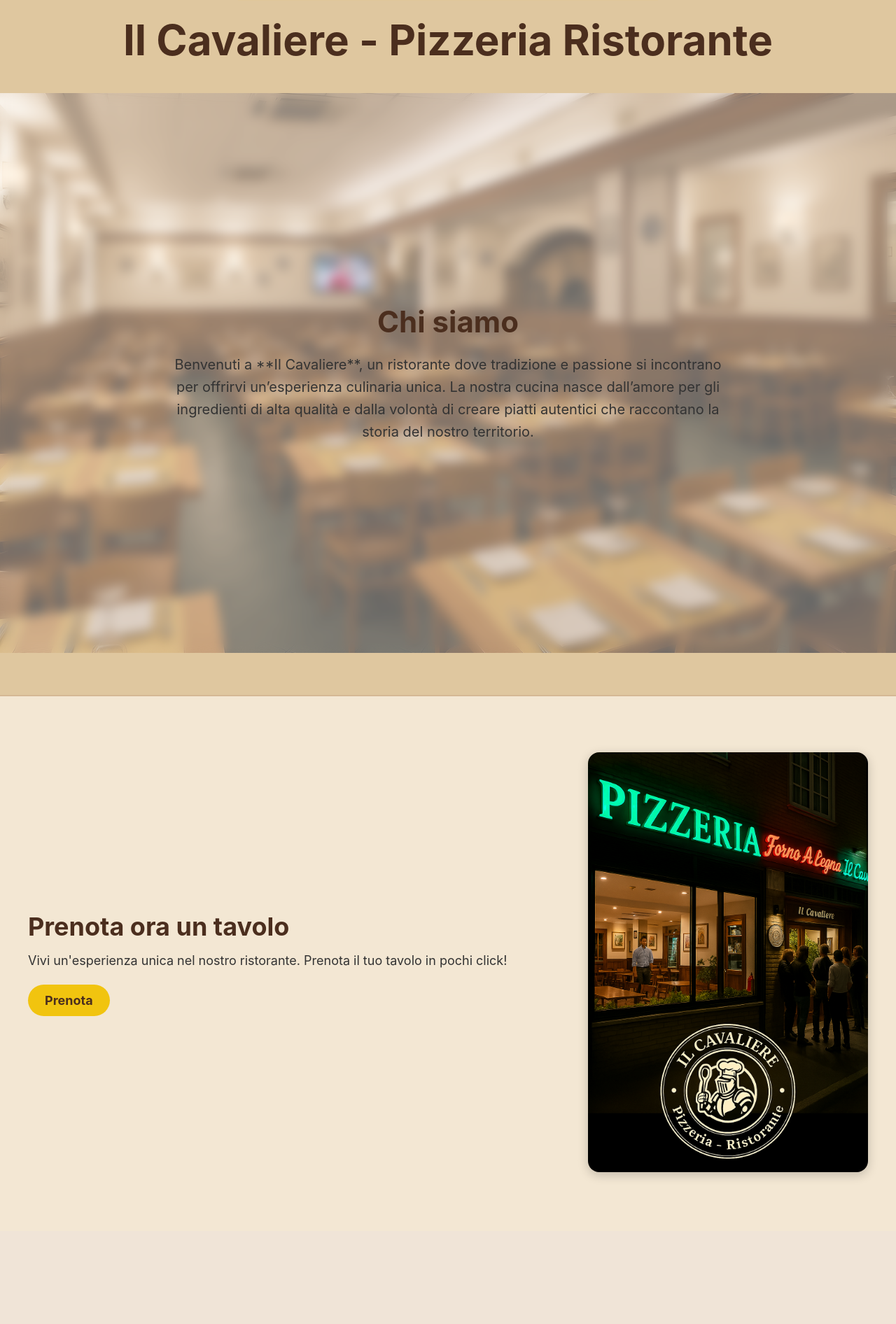
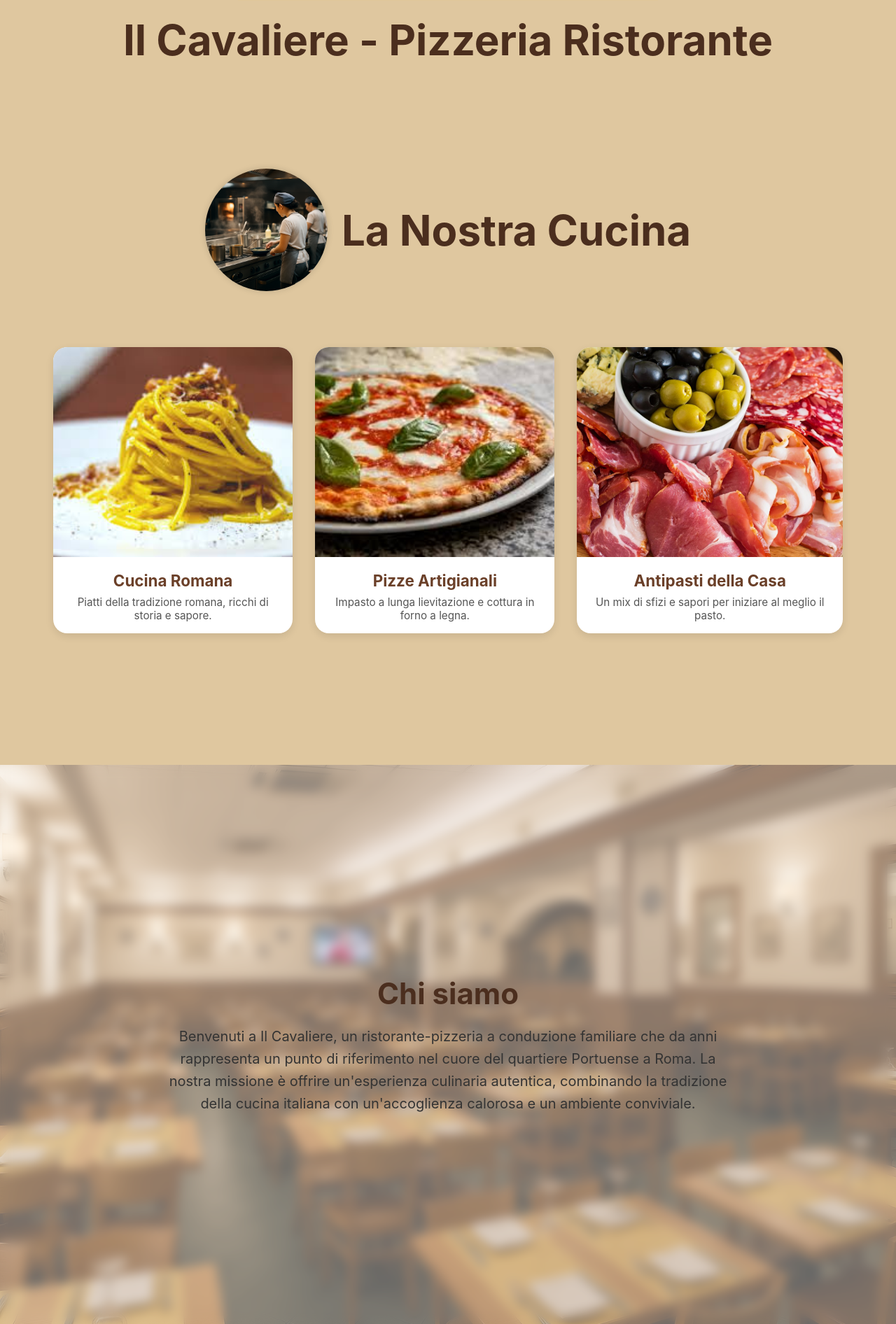
Before and after one commit to mattiaferra/ITS.py, a PHP site: page /ristorante.html in a window 1280 px wide. Shown: the part 713-2605 px from the top of the page at 70% size. Before the commit the page ends 2398 px from the top, so only its background shows below. Run offline with PHP 8.4, Linux system fonts and the light colour scheme.

Commit message:
commit html

```diff
--- a/proggetti_web_per_mio_conto/ristorante.html
+++ b/proggetti_web_per_mio_conto/ristorante.html
@@ -28,13 +28,52 @@
       <h1>Il Cavaliere - Pizzeria Ristorante</h1>
     </div>
   </main>
+  <br>
+  <br>
+  <br>
+  <section class="sezione-cucina">
+    <div class="intestazione-cucina">
+      <img src="img/cucina.png" alt="Logo Cucina" class="img-tonda">
+      <h2>La Nostra Cucina</h2>
+    </div>
 
-  <section class="about-section">
+    <br>
+    <br>
+
+    <div class="container-cards">
+      <div class="card">
+        <img src="img/carbonara.jpeg" alt="Cucina Romana">
+        <div class="card-content">
+          <h3>Cucina Romana</h3>
+          <p>Piatti della tradizione romana, ricchi di storia e sapore.</p>
+        </div>
+      </div>
+
+      <div class="card">
+        <img src="img/pizzarom.jpeg" alt="Pizza Artigianale">
+        <div class="card-content">
+          <h3>Pizze Artigianali</h3>
+          <p>Impasto a lunga lievitazione e cottura in forno a legna.</p>
+        </div>
+      </div>
+
+      <div class="card">
+        <img src="img/antipasti.jpg" alt="Antipasti della Casa">
+        <div class="card-content">
+          <h3>Antipasti della Casa</h3>
+          <p>Un mix di sfizi e sapori per iniziare al meglio il pasto.</p>
+        </div>
+      </div>
+    </div>
+  </section>
+<br>
+<br>
+<br>
+  <section class="about-section scroll-reveal">
     <div class="about-content">
-      <h2>Chi siamo</h2>
-      <p>
-        Benvenuti a **Il Cavaliere**, un ristorante dove tradizione e passione si incontrano per offrirvi un’esperienza culinaria unica.
-        La nostra cucina nasce dall’amore per gli ingredienti di alta qualità e dalla volontà di creare piatti autentici che raccontano la storia del nostro territorio.
+      <h2 data-delay="0.2s">Chi siamo</h2>
+      <p data-delay="0.4s">
+        Benvenuti a Il Cavaliere, un ristorante-pizzeria a conduzione familiare che da anni rappresenta un punto di riferimento nel cuore del quartiere Portuense a Roma. La nostra missione è offrire un'esperienza culinaria autentica, combinando la tradizione della cucina italiana con un'accoglienza calorosa e un ambiente conviviale.
       </p>
     </div>
   </section>
@@ -52,5 +91,21 @@
       </div>
     </div>
   </section>
+
+  <script>
+    const observer = new IntersectionObserver((entries) => {
+      entries.forEach(entry => {
+        if (entry.isIntersecting) {
+          entry.target.classList.add('visible');
+        }
+      });
+    }, {
+      threshold: 0.2 // Quando il 20% dell'elemento è visibile
+    });
+
+    document.querySelectorAll('.scroll-reveal').forEach(el => observer.observe(el));
+  </script>
+
+
 </body>
 </html>
--- a/proggetti_web_per_mio_conto/styles.css
+++ b/proggetti_web_per_mio_conto/styles.css
@@ -86,12 +86,89 @@ body {
   color: #4b2e1e;
 }
 
+/* Sezione "La nostra cucina" */
+.sezione-cucina {
+  padding: 3rem 1rem;
+  max-width: 1200px;
+  margin: 0 auto 5rem auto;
+}
+
+/* Immagine tonda + titolo */
+.intestazione-cucina {
+  display: flex;
+  align-items: center;
+  gap: 20px;
+  justify-content: center;
+  margin-bottom: 40px;
+  flex-wrap: wrap;
+}
+
+.intestazione-cucina h2 {
+  font-size: 60px;
+  color: #4b2e1e;
+}
+
+.img-tonda {
+  width: 175px;
+  height: 175px;
+  object-fit: cover;
+  border-radius: 50%;
+  box-shadow: 0 0 10px rgba(0,0,0,0.15);
+}
+
+/* Container delle card */
+.container-cards {
+  display: flex;
+  flex-wrap: nowrap;
+  gap: 2rem;
+  justify-content: center;
+  padding: 0 20px;
+}
+
+/* Card singola */
+.card {
+  background-color: #fff;
+  border-radius: 20px;
+  box-shadow: 0 4px 12px rgba(0,0,0,0.1);
+  overflow: hidden;
+  max-width: 450px;
+  transition: transform 0.2s ease;
+}
+
+.card:hover {
+  transform: translateY(-5px);
+}
+
+.card img {
+  width: 100%;
+  height: 300px;
+  object-fit: cover;
+}
+
+.card-content {
+  padding: 1rem;
+  text-align: center;
+}
+
+.card-content h3 {
+  margin: 0;
+  color: #6b4029;
+  font-size: 1.4rem;
+}
+
+.card-content p {
+  margin-top: 8px;
+  color: #555;
+  font-size: 0.95rem;
+}
+
+/* About Section */
 .about-section {
   position: relative;
   background: url("img/interni.png") center/cover no-repeat;
   padding: 100px 20px;
   text-align: center;
-  height: 100vh; /* Fa sì che la sezione occupi l'intera altezza della finestra */
+  height: 100vh;
   display: flex;
   align-items: center;
   justify-content: center;
@@ -100,8 +177,8 @@ body {
   content: "";
   position: absolute;
   top: 0; left: 0; right: 0; bottom: 0;
-  background-color: rgba(255, 255, 255, 0.4); /* Sfondo bianco semi-trasparente per l'effetto sfocato */
-  backdrop-filter: blur(8px); /* Effetto sfocato */
+  background-color: rgba(255, 255, 255, 0.4);
+  backdrop-filter: blur(8px);
 }
 
 .about-content {
@@ -122,8 +199,6 @@ body {
   line-height: 1.6;
   color: #333;
 }
-
-
 
 /* Sezione Prenotazioni */
 .booking-section {
@@ -182,3 +257,15 @@ body {
   border-radius: 16px;
   box-shadow: 0 4px 15px rgba(0, 0, 0, 0.2);
 }
+
+/* Animazioni scroll */
+.scroll-reveal {
+  opacity: 0;
+  transform: translateY(40px);
+  transition: all 1s ease-out;
+}
+
+.scroll-reveal.visible {
+  opacity: 1;
+  transform: translateY(0);
+}
```
Also changed, not shown: HTML/variabili_html/3.1.html (added, +36 -0 lines), HTML/variabili_html/3.2.html (added, +37 -0 lines), HTML/variabili_html/3.3.html (added, +32 -0 lines), HTML/variabili_html/variabili2.html (added, +30 -0 lines), proggetti_web_per_mio_conto/action.js (added, +12 -0 lines), HTML/variabili_html/variabili.html (renamed from HTML/variabili.html), proggetti_web_per_mio_conto/img/antipasti.jpg (added), proggetti_web_per_mio_conto/img/carbonara.jpeg (added), proggetti_web_per_mio_conto/img/cucina.png (added), proggetti_web_per_mio_conto/img/pizzarom.jpeg (added).
